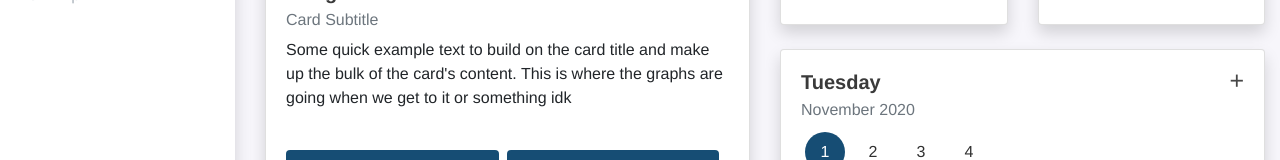
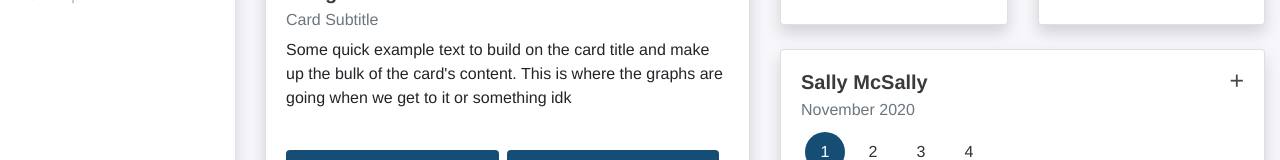
Before and after one commit to rachelkline/FinalProject, a React (Create React App) app in the folder client/: page /dashboard in a window 1280 px wide. Shown: the part 280-440 px from the top of the page. Built offline with nearby package versions, Linux system fonts and the light colour scheme; no server answers.

Commit message:
prop tweaks

```diff
--- a/client/src/components/Itinerary/Itinerary.js
+++ b/client/src/components/Itinerary/Itinerary.js
@@ -4,8 +4,6 @@ import Dates from "./dates";
 import Events from "./events";
 import AddEvent from "./addEvent";
 // import Demo3 from "./demo3";
-
-
 const dayss = [
     { name: 'Monday', date: '1', month: 'November 2020' },
     { name: 'Tuesday', date: '2', month: 'November 2020' },
@@ -20,27 +18,28 @@ const dayss = [
     { title: 'Do the thing', location: 'Delaware', time: '4:00pm' },
     { title: 'Do the thing', location: 'Delaware', time: '4:00pm' },
   ];
-
+  const radios = [
+    { name: 'Sally McSally', value: '1' },
+    { name: 'Bill Billerson', value: '2' },
+    { name: 'Frank Smith', value: '3' },
+    { name: 'Greg Smith', value: '4' },
+  ];
 class Itinerary extends React.Component {
   constructor(props) {
-
     super(props);
     this.state = {
       name: "React",
       showHideDemo1: true,
       showHideDemo2: false,
-       dateSelected: {},
-       newDate:[]
+        dateIndex:0
     };
-
-
     this.hideComponent = this.hideComponent.bind(this);
     this.handleClick = this.handleClick.bind(this);
   }
-
-
-handleClick(event) {
-    console.log(event);
+handleClick(dateIndex) {
+    console.log('test');
+    this.setState({ dateIndex: dateIndex - 1 });
+    console.log(dateIndex);
   }
   hideComponent(name) {
     console.log(name);
@@ -48,60 +47,45 @@ handleClick(event) {
       case "showHideDemo1":
         this.setState({ showHideDemo1: !this.state.showHideDemo1 });
         this.setState({ showHideDemo2: !this.state.showHideDemo2 });
-
         break;
       case "showHideDemo2":
         this.setState({ showHideDemo1: !this.state.showHideDemo1 });
         this.setState({ showHideDemo2: !this.state.showHideDemo2 });
         break;
-
     }
   }
-
   render() {
     const { showHideDemo1, showHideDemo2 } = this.state;
     return (
       <div>
         <Card className="shadow">
-
         <Card.Body>
-
-          <Card.Title style={{ display: "flex" }}><strong>Tuesday</strong>{showHideDemo1 && <Button style={{ marginLeft: "auto" }} onClick={() => this.hideComponent("showHideDemo1")} className="pull-right" size="sm" variant="secondary">+</Button>}
+          <Card.Title style={{ display: "flex" }}><strong>{radios[this.state.dateIndex].name}</strong>{showHideDemo1 && <Button style={{ marginLeft: "auto" }} onClick={() => this.hideComponent("showHideDemo1")} className="pull-right" size="sm" variant="secondary">+</Button>}
 </Card.Title>
-
       <Card.Subtitle className="mb-2 text-muted">November 2020</Card.Subtitle>
-
       {/* {this.state.dates.map((item, index) => ( */}
-
 {/* {days.map((day, i) => ( */}
     <div>
-        <Dates onClick={() => this.handleClick()}
+        <Dates radios={radios} onClick={this.handleClick}
     // date={item.date}
 />
 </div>
  {/* ))}  */}
-
 <hr/>
       {/* {this.state.dates.map((item, index) => ( */}
-
         {showHideDemo1 &&<Events
     // title={item.title}
     // location={item.location}
     // time={item.time}
-
 />}
 {/* ))} */}
-
           {showHideDemo2 && <AddEvent />}
           {showHideDemo2 && <Button className="mr-2" onClick={() => this.hideComponent("showHideDemo1")} variant="outline-primary">Cancel</Button>}
             {showHideDemo2 && <Button onClick={() => this.hideComponent("showHideDemo1")} variant="primary">Confirm</Button>}
-
           </Card.Body>
         </Card>
-
       </div>
     );
   }
 }
-
 export default Itinerary;
--- a/client/src/components/Itinerary/dates.js
+++ b/client/src/components/Itinerary/dates.js
@@ -1,12 +1,10 @@
 import React, { useState } from "react";
 import "./itinerary.css";
 import { Container, Row, Col, Card, Button, Form, Badge, ToggleButton, ButtonGroup } from "react-bootstrap";
-
 //   ------------------------------------------------------------------------------------------------------------------------
 //   ------------------------------------------------------------------------------------------------------------------------
 //   -----------------THIS IS DATE STUFF-------------------------------------------------------------------------------------------------------
 //   ------------------------------------------------------------------------------------------------------------------------
-
   var i;
   const months = [
     'January',
@@ -23,13 +21,11 @@ import { Container, Row, Col, Card, Button, Form, Badge, ToggleButton, ButtonGro
     'December'
     ];
         const days = ['Sunday', 'Monday', 'Tuesday', 'Wednesday', 'Thursday', 'Friday', 'Saturday'];
-
 Date.prototype.addDays = function(days) {
     var dat = new Date(this.valueOf())
     dat.setDate(dat.getDate() + days);
     return dat;
 }
-
 function getDates(startDate, stopDate) {
    var dateArray = new Array();
    console.log(dateArray);
@@ -42,40 +38,24 @@ function getDates(startDate, stopDate) {
      dateArray.push({date: currentDate2, month: currentDate3, year: currentDate4, day: currentDate5})
     //  dateArray.push({month: currentDate3})
     //  dateArray.push(currentDate2)
-
-
      currentDate = currentDate.addDays(1);
    }
    return dateArray;
  }
  const dateArray = getDates(new Date(), (new Date()).addDays(2));
  for (i = 0; i < dateArray.length; i ++ ) {
-
 }
-
 //   ------------------------------------------------------------------------------------------------------------------------
 //   ------------------------------------------------------------------------------------------------------------------------
 //   -----------------THIS IS DATE STUFF-------------------------------------------------------------------------------------------------------
 //   ------------------------------------------------------------------------------------------------------------------------
-
-
 function Dates(props) {
-
         const [checked, setChecked] = useState(false);
         const [radioValue, setRadioValue] = useState('1');
-
-        const radios = [
-          { name: 'Sally McSally', value: '1' },
-          { name: 'Bill Billerson', value: '2' },
-          { name: 'Frank Smith', value: '3' },
-          { name: 'Greg Smith', value: '4' },
-        ];
-
         return (
           <>
-
             <ButtonGroup toggle className="overflow-auto">
-              {radios.map((radio, idx) => (
+              {props.radios.map((radio, idx) => (
                 <ToggleButton
                 style={{
                     borderWidth:0,
@@ -93,16 +73,15 @@ function Dates(props) {
                   variant="dark"
                   name="radio"
                   checked={radioValue === radio.value}
-                  onChange={(e) => setRadioValue(e.currentTarget.value)}
-
+                  onChange={(e) => {
+                      setRadioValue(radio.value)
+                        props.onClick(radio.value)
+                    }}
                 >
                   <span>{radio.value}</span>
                 </ToggleButton>
               ))}
             </ButtonGroup>
-
-
-
           </>
         );
       }
```
